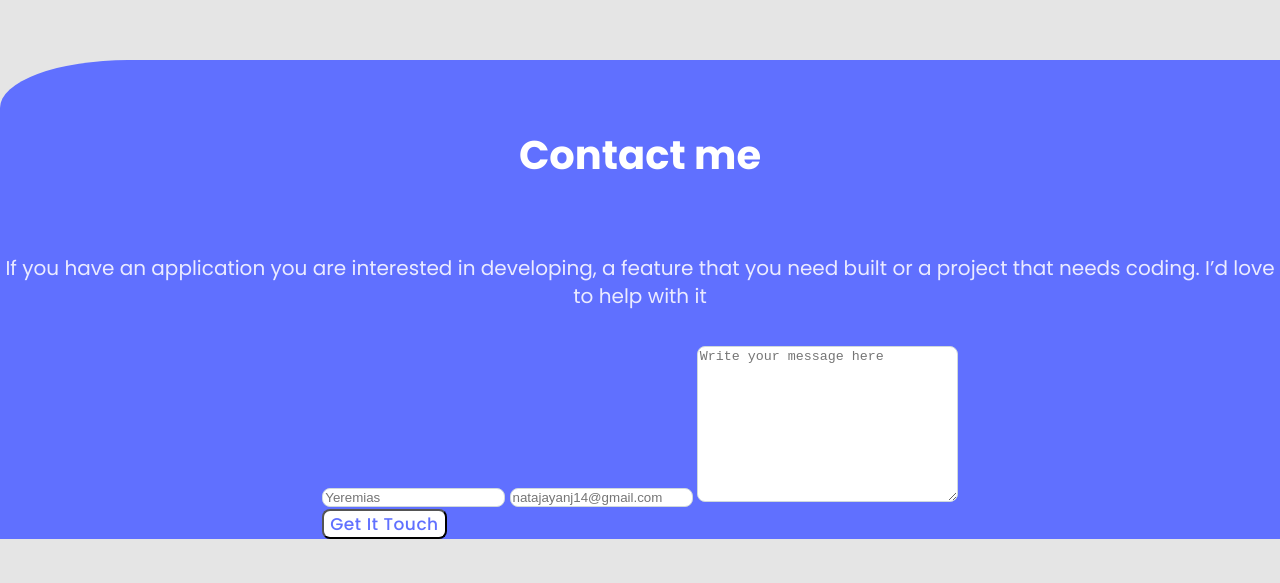
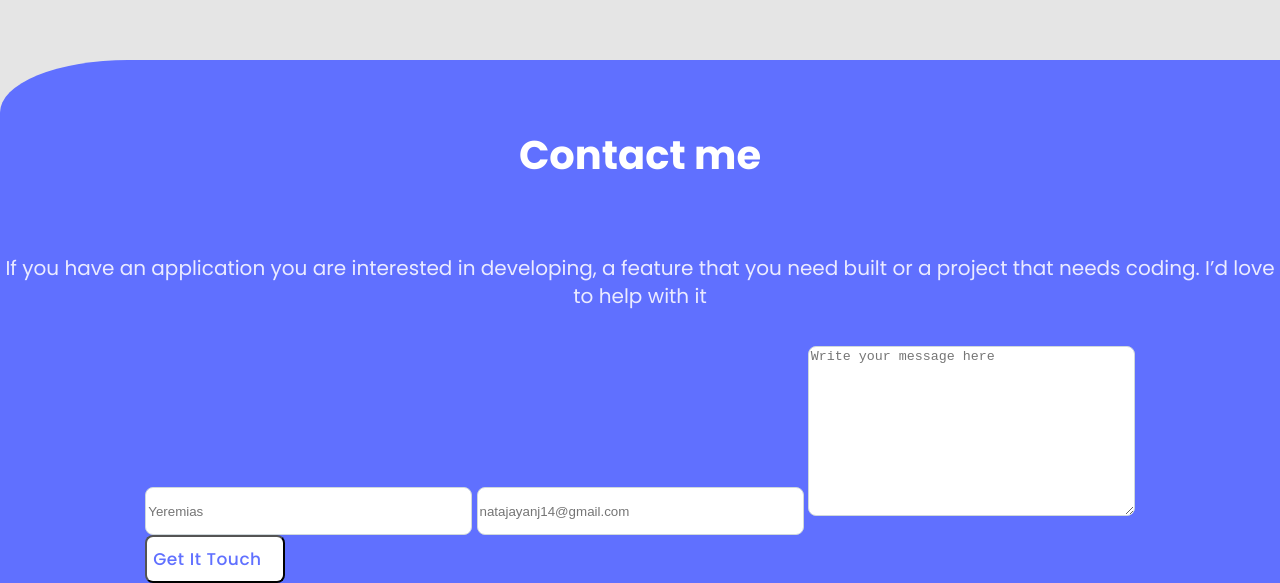
Before and after one commit to Hazard10-eng/Portfolio, a plain HTML site: page index.html in a window 1280 px wide. Shown: the part 8403-8986 px from the top of the page. Before the commit the page ends 8942 px from the top, so only its background shows below. Drawn offline with nearby package versions, Linux system fonts and the light colour scheme.

Commit message:
Add sizing to input and text area

```diff
--- a/styles.css
+++ b/styles.css
@@ -344,6 +344,8 @@ li {
 
     border: 1px solid #CFD8DC;
     border-radius: 8px;
+    height: 48px;
+  width: 327px;
 }
 
 .useremail{
@@ -352,6 +354,8 @@ background: #FFFFFF;
 
   border: 1px solid #CFD8DC;
   border-radius: 8px;
+    height: 48px;
+  width: 327px;
 }
 
 .userfeedback{
@@ -360,6 +364,8 @@ background: #FFFFFF;
 
   border: 1px solid #CFD8DC;
   border-radius: 8px;
+  width: 327px;
+    height: 170px;
 }
 
 .fbutt{
@@ -384,7 +390,6 @@ font-family: 'Poppins';
 
   /* Inside auto layout */
 
-  flex: none;
-  order: 0;
-  flex-grow: 0;
+width: 140px;
+  height: 48px;
 }
```
